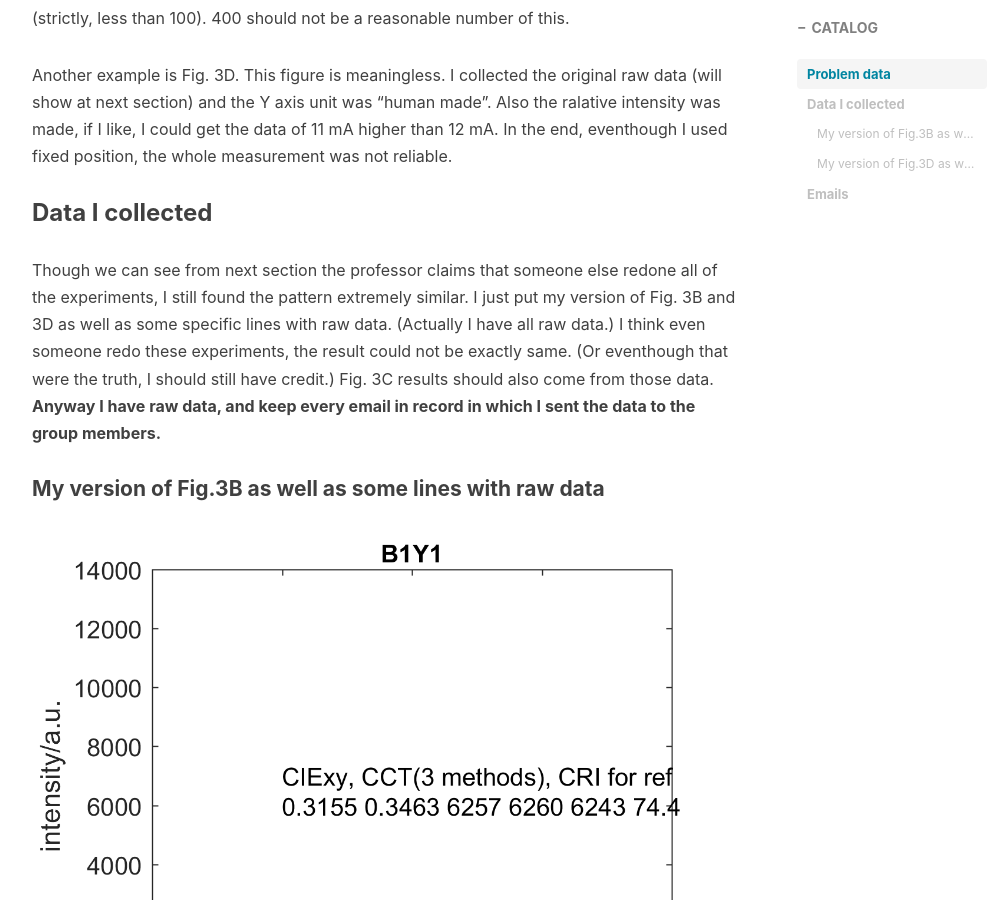
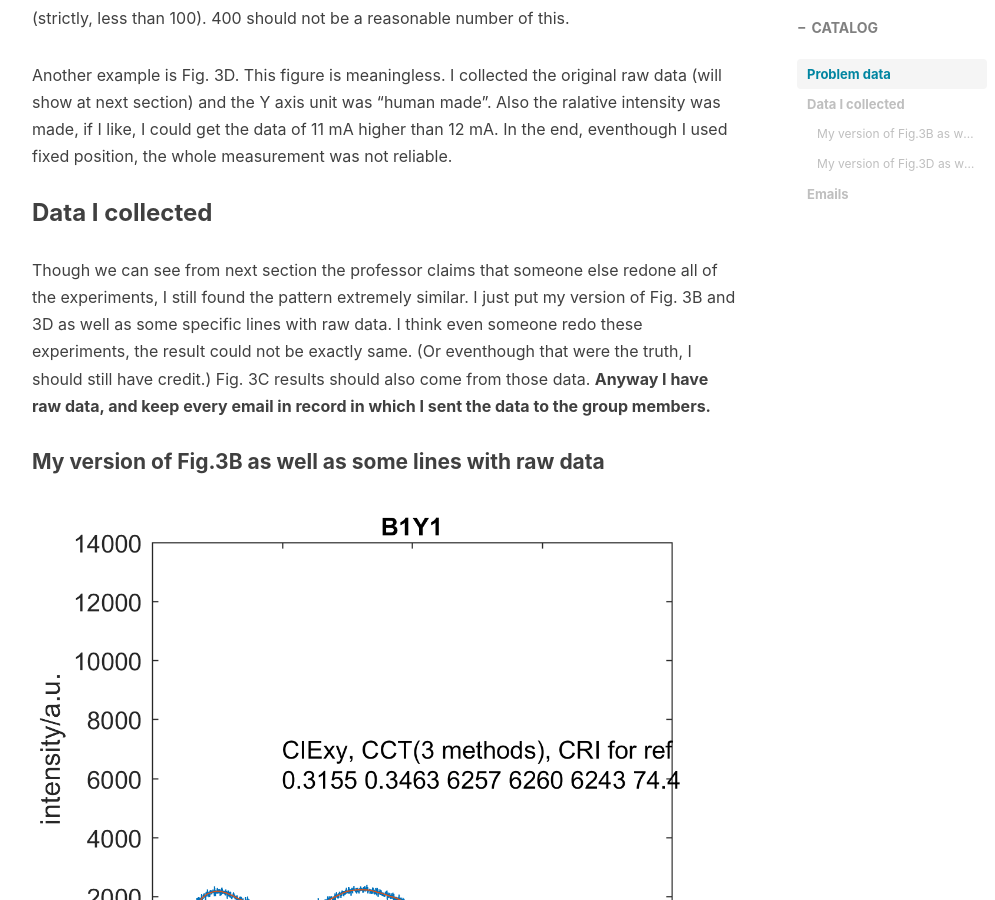
Before and after one commit to XiaoshiZ/ysmiles.com, a Jekyll site: the page built from _posts/2017-03-02-Zero-Dimensional-Organic-Tin-Halide-Perovskites.md, in a window 1280 px wide and 900 px high, scrolled down 1349 px. Shown: the whole window, without its empty margins (233-1228 px from the left). Built offline with Jekyll 4.4.1, drawn with Linux system fonts in a browser that asks for light colours; nearby versions of some CDN libraries; comment, search, counter and statistics services are not loaded.

Commit message:
minor change

```diff
--- a/_posts/2017-03-02-Zero-Dimensional-Organic-Tin-Halide-Perovskites.md
+++ b/_posts/2017-03-02-Zero-Dimensional-Organic-Tin-Halide-Perovskites.md
@@ -37,7 +37,7 @@ In the end, eventhough I used fixed position, the whole measurement was not reli
 
 ### Data I collected
 Though we can see from next section the professor claims that someone else redone all of the experiments, I still found the pattern extremely similar.
-I just put my version of Fig. 3B and 3D as well as some specific lines with raw data. (Actually I have all raw data.)
+I just put my version of Fig. 3B and 3D as well as some specific lines with raw data.
 I think even someone redo these experiments, the result could not be exactly same. (Or eventhough that were the truth, I should still have credit.)
 Fig. 3C results should also come from those data.
 **Anyway I have raw data, and keep every email in record in which I sent the data to the group members.**
```
